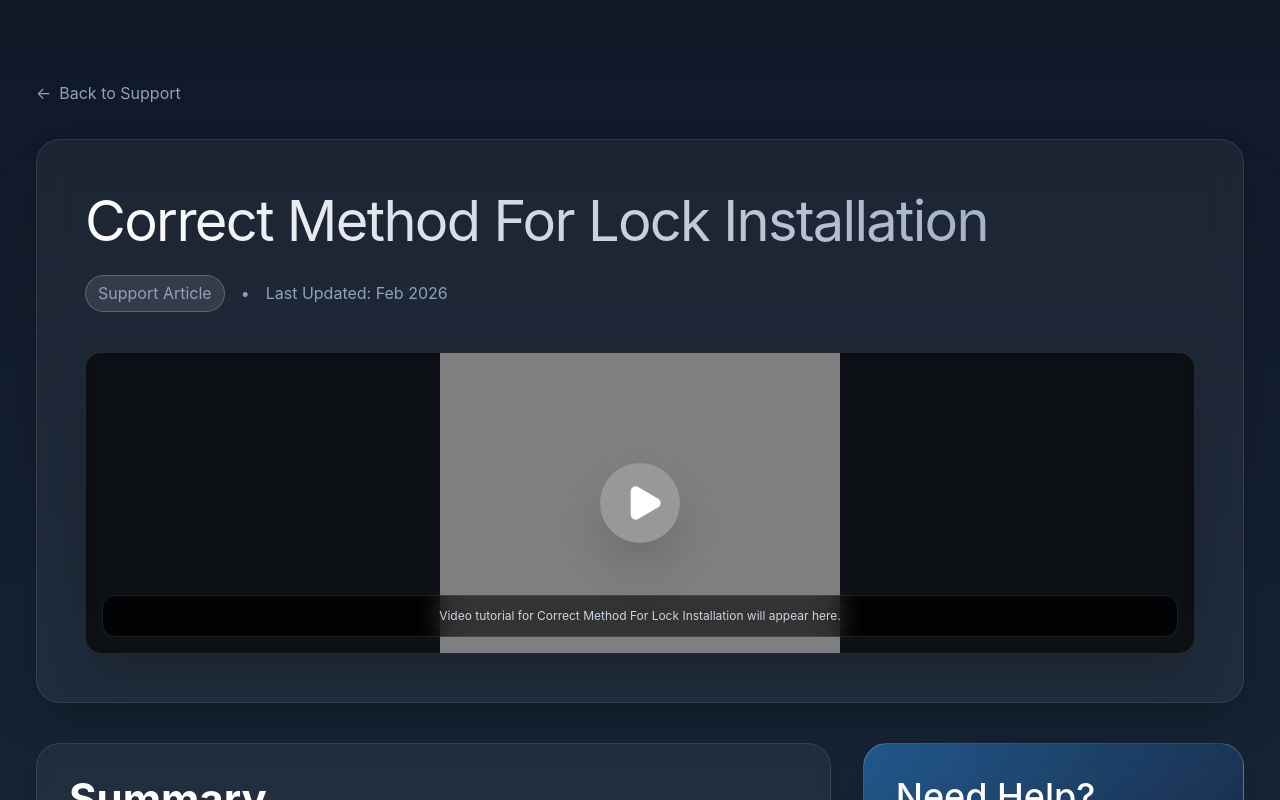
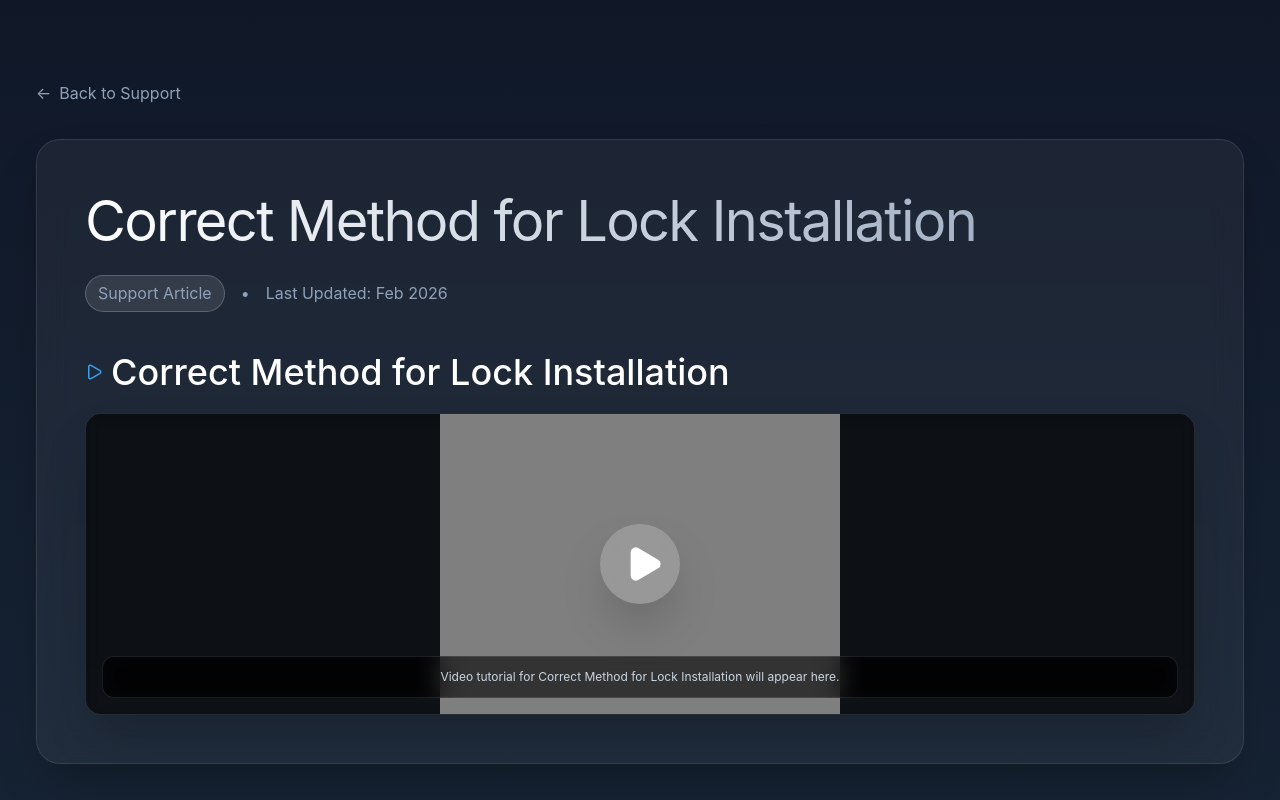
Before and after one commit to AtikshaRana/ovlox, a Next.js app: page /support/correct-method-for-lock-installation in a window 1280 px wide. Shown: the top 800 px of the page. Built offline with nearby package versions, Linux system fonts and the light colour scheme.

Commit message:
feat: implement multi-video support for support pages and update OSHL-01 content

```diff
--- a/app/support/[slug]/page.tsx
+++ b/app/support/[slug]/page.tsx
@@ -6,11 +6,14 @@ import { useEffect, useState, useRef } from "react";
 import { supportData, defaultSupportContent, SupportContent } from "../supportData";
 import { Play, Pause } from "lucide-react";
 
-export default function SupportDetailPage() {
-    const { slug } = useParams();
-    const router = useRouter();
+interface VideoPlayerProps {
+    videoUrl: string;
+    posterUrl: string;
+    title: string;
+}
+
+function VideoPlayer({ videoUrl, posterUrl, title }: VideoPlayerProps) {
     const videoRef = useRef<HTMLVideoElement>(null);
-    const [content, setContent] = useState<SupportContent>(defaultSupportContent);
     const [isPlaying, setIsPlaying] = useState(false);
 
     const togglePlay = () => {
@@ -23,6 +26,54 @@ export default function SupportDetailPage() {
             setIsPlaying(!isPlaying);
         }
     };
+
+    return (
+        <div className="mb-10 last:mb-0">
+            {title && (
+                <h3 className="text-xl font-semibold text-white mb-4 flex items-center gap-2">
+                    <Play size={18} className="text-[#3ca0f0]" />
+                    {title}
+                </h3>
+            )}
+            <div
+                className="w-full rounded-2xl overflow-hidden bg-black/60 backdrop-blur-sm border border-white/10 relative group shadow-2xl cursor-pointer min-h-[300px] max-h-[700px] flex items-center justify-center"
+                onClick={togglePlay}
+            >
+                <div className={`absolute inset-0 flex items-center justify-center bg-black/20 transition-all z-10 ${isPlaying ? 'opacity-0 hover:opacity-100' : 'opacity-100'}`}>
+                    <div className="w-20 h-20 rounded-full bg-white/20 backdrop-blur-md flex items-center justify-center shadow-2xl transform group-hover:scale-110 transition-transform cursor-pointer">
+                        {isPlaying ? (
+                            <Pause size={40} className="text-white fill-white" />
+                        ) : (
+                            <Play size={40} className="text-white fill-white ml-2" />
+                        )}
+                    </div>
+                </div>
+                {/* Video Tag */}
+                <video
+                    ref={videoRef}
+                    className="max-w-full max-h-[700px] w-auto h-auto object-contain"
+                    poster={posterUrl}
+                    key={videoUrl} // Force reload on change
+                    onPlay={() => setIsPlaying(true)}
+                    onPause={() => setIsPlaying(false)}
+                    playsInline
+                >
+                    {videoUrl && <source src={videoUrl} type="video/mp4" />}
+                </video>
+                {!videoUrl && (
+                    <div className="absolute inset-x-4 bottom-4 bg-black/60 backdrop-blur-md p-3 rounded-xl border border-white/10 text-xs text-slate-300 text-center z-20">
+                        Video tutorial for {title} will appear here.
+                    </div>
+                )}
+            </div>
+        </div>
+    );
+}
+
+export default function SupportDetailPage() {
+    const { slug } = useParams();
+    const router = useRouter();
+    const [content, setContent] = useState<SupportContent>(defaultSupportContent);
 
     useEffect(() => {
         if (slug) {
@@ -67,38 +118,25 @@ export default function SupportDetailPage() {
                         <span>Last Updated: Feb 2026</span>
                     </div>
 
-                    {/* Video Section */}
-                    <div
-                        className="w-full rounded-2xl overflow-hidden bg-black/60 backdrop-blur-sm border border-white/10 relative group shadow-2xl cursor-pointer min-h-[300px] max-h-[700px] flex items-center justify-center"
-                        onClick={togglePlay}
-                    >
-                        <div className={`absolute inset-0 flex items-center justify-center bg-black/20 transition-all z-10 ${isPlaying ? 'opacity-0 hover:opacity-100' : 'opacity-100'}`}>
-                            <div className="w-20 h-20 rounded-full bg-white/20 backdrop-blur-md flex items-center justify-center shadow-2xl transform group-hover:scale-110 transition-transform cursor-pointer">
-                                {isPlaying ? (
-                                    <Pause size={40} className="text-white fill-white" />
-                                ) : (
-                                    <Play size={40} className="text-white fill-white ml-2" />
-                                )}
-                            </div>
+                    {/* Videos Section */}
+                    {content.videos && content.videos.length > 0 ? (
+                        <div className="space-y-6">
+                            {content.videos.map((vid, idx) => (
+                                <VideoPlayer
+                                    key={idx}
+                                    title={vid.title}
+                                    videoUrl={vid.url}
+                                    posterUrl={content.posterUrl}
+                                />
+                            ))}
                         </div>
-                        {/* Video Tag */}
-                        <video
-                            ref={videoRef}
-                            className="max-w-full max-h-[700px] w-auto h-auto object-contain"
-                            poster={content.posterUrl}
-                            key={content.videoUrl} // Force reload on change
-                            onPlay={() => setIsPlaying(true)}
-                            onPause={() => setIsPlaying(false)}
-                            playsInline
-                        >
-                            {content.videoUrl && <source src={content.videoUrl} type="video/mp4" />}
-                        </video>
-                        {!content.videoUrl && (
-                            <div className="absolute inset-x-4 bottom-4 bg-black/60 backdrop-blur-md p-3 rounded-xl border border-white/10 text-xs text-slate-300 text-center z-20">
-                                Video tutorial for {content.title} will appear here.
-                            </div>
-                        )}
-                    </div>
+                    ) : (
+                        <VideoPlayer
+                            title={content.title}
+                            videoUrl={content.videoUrl || ""}
+                            posterUrl={content.posterUrl}
+                        />
+                    )}
                 </div>
 
                 {/* Summary Content */}
--- a/app/support/supportData.ts
+++ b/app/support/supportData.ts
@@ -1,6 +1,12 @@
+export interface SupportVideo {
+    title: string;
+    url: string;
+}
+
 export interface SupportContent {
     title: string;
-    videoUrl?: string;
+    videoUrl?: string; // Kept for legacy/single video support
+    videos?: SupportVideo[];
     posterUrl: string;
     summary: string;
     steps: string[];
@@ -71,9 +77,12 @@ export const supportData: Record<string, SupportContent> = {
     // Hotel Locks
     "oshl-01": {
         title: "OSHL-01 Support Guide",
-        videoUrl: "/videos/OSHL-01.mp4",
+        videos: [
+            { title: "OSHL-01 Support Guide", url: "/videos/OSHL-01.mp4" },
+            { title: "OSHL-01 Lock Body", url: "/videos/OSHL01-lock-body.mp4" }
+        ],
         posterUrl: "/Ovlox-India-OSHL-01-Hotel-Smart-Door-Lock-Silver-Door.png",
-        summary: "Comprehensive guide for the OSHL-01 hotel lock model.",
+        summary: "Comprehensive guide for the OSHL-01 hotel lock model. This guide covers the main setup and specific lock body installation.",
         steps: [
             "Installation requirements and door prep.",
             "Setting up the hotel management system.",
@@ -129,6 +138,80 @@ export const supportData: Record<string, SupportContent> = {
             "Contact support for OSHL-07 specific queries."
         ]
     },
+    // Residential Locks
+    "os-103": {
+        title: "OS-103 Support Guide",
+        videoUrl: "",
+        posterUrl: "/HardwareIssue.jpg",
+        summary: "Support resources for the OS-103 residential smart lock.",
+        steps: [
+            "Setting up the OS-103 for home use.",
+            "Connecting to the Smart Life app.",
+            "Managing family member access.",
+            "Battery check and maintenance."
+        ]
+    },
+    "os-104": {
+        title: "OS-104 Support Guide",
+        videoUrl: "",
+        posterUrl: "/HardwareIssue.jpg",
+        summary: "Detailed guide for the OS-104 residential model.",
+        steps: [
+            "Initial setup and fingerprint registration.",
+            "Configuring access codes and temporary keys.",
+            "App integration and remote unlocking.",
+            "Troubleshooting connectivity issues."
+        ]
+    },
+    "os-105": {
+        title: "OS-105 Support Guide",
+        videoUrl: "",
+        posterUrl: "/HardwareIssue.jpg",
+        summary: "Comprehensive support for the OS-105 series.",
+        steps: [
+            "Installation steps for OS-105.",
+            "Pairing with your home Wi-Fi/Bluetooth.",
+            "Adjusting volume and notification settings.",
+            "Manual key usage and emergency access."
+        ]
+    },
+    // More Hardware Issues
+    "lock-fitting-issue-door-below-35mm": {
+        title: "Lock Fitting Issue (Door Below 35mm)",
+        videoUrl: "",
+        posterUrl: "/HardwareIssue.jpg",
+        summary: "How to handle lock installation on doors with thickness less than 35mm.",
+        steps: [
+            "Measure the door thickness accurately.",
+            "Use the provided spacers to adjust for thinner doors.",
+            "Ensure the screws are trimmed correctly if they are too long.",
+            "Test the stability of the lock after fitting."
+        ]
+    },
+    "lock-body-rod-fitting-issue": {
+        title: "Lock Body Rod Fitting Issue",
+        videoUrl: "/videos/OSHL01-lock-body.mp4",
+        posterUrl: "/HardwareIssue.jpg",
+        summary: "Troubleshooting rod alignment and fitting issues within the lock body.",
+        steps: [
+            "Identify the rod alignment within the mortise.",
+            "Check for any bends or obstructions in the rod path.",
+            "Ensure the rod is correctly engaged with the handle mechanism.",
+            "Watch the video tutorial for visual alignment tips."
+        ]
+    },
+    "correct-method-for-lock-installation": {
+        title: "Correct Method for Lock Installation",
+        videoUrl: "",
+        posterUrl: "/HardwareIssue.jpg",
+        summary: "The standard recommended procedure for installing Ovlox smart locks.",
+        steps: [
+            "Prepare the door using the provided template.",
+            "Install the lock body/mortise first.",
+            "Connect the front and back panel wires carefully.",
+            "Secure the panels and insert batteries to test."
+        ]
+    },
     "software-setup-installation": {
         title: "Software Setup & Installation",
         videoUrl: "",
```
